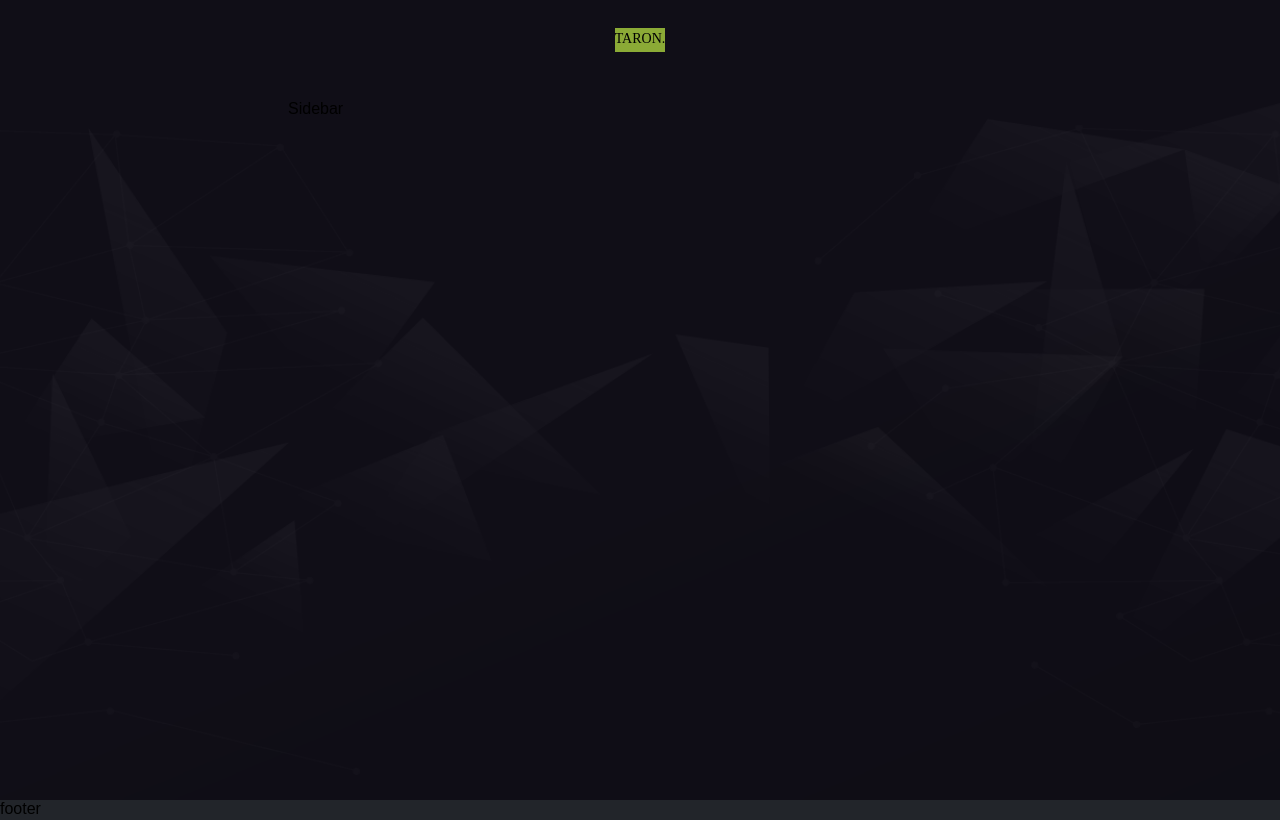
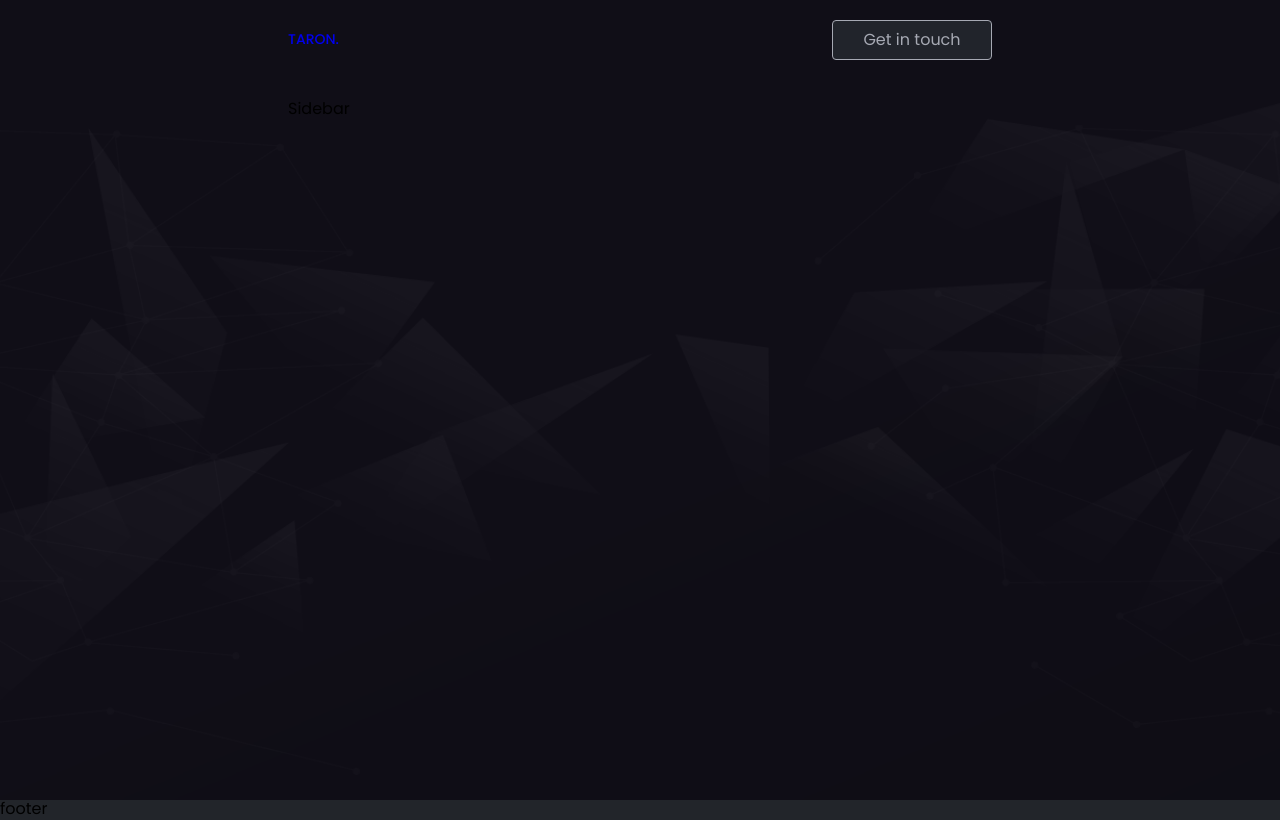
Before and after one commit to Taras-Novitskyi/MyPortfolio, a React (Create React App) app: page / in a window 1280 px wide. Built offline with nearby package versions, Linux system fonts and the light colour scheme.

Commit message:
add button in header

```diff
--- a/public/index.html
+++ b/public/index.html
@@ -15,6 +15,12 @@
       user's mobile device or desktop. See https://developers.google.com/web/fundamentals/web-app-manifest/
     -->
     <link rel="manifest" href="%PUBLIC_URL%/manifest.json" />
+    <link rel="preconnect" href="https://fonts.googleapis.com" />
+    <link rel="preconnect" href="https://fonts.gstatic.com" crossorigin />
+    <link
+      href="https://fonts.googleapis.com/css2?family=Poppins:wght@100;300;400;500;600;700;800&display=swap"
+      rel="stylesheet"
+    />
     <!--
       Notice the use of %PUBLIC_URL% in the tags above.
       It will be replaced with the URL of the `public` folder during the build.
@@ -28,5 +34,6 @@
   </head>
   <body>
     <div id="root"></div>
+    <div id="modal-root"></div>
   </body>
 </html>
--- a/src/components/Button/Button.styled.tsx
+++ b/src/components/Button/Button.styled.tsx
@@ -1,3 +1,18 @@
 import styled from "styled-components";
 
-export const Btn = styled.button``;
+export const Btn = styled.button`
+  width: 160px;
+  height: 40px;
+
+  color: #a6a9b3;
+  background-color: #21242b;
+  border: 1px solid #a6a9b3;
+  border-radius: 4px;
+
+  transition: all 0.25s ease-out;
+
+  &:hover {
+    color: #e4e6f0;
+    border: 1px solid #e4e6f0;
+  }
+`;
--- a/src/components/Button/Button.tsx
+++ b/src/components/Button/Button.tsx
@@ -1,5 +1,13 @@
 import React from "react";
 
-export const Button: React.FC = () => {
-  return <div>Button</div>;
+import { Btn } from "./Button.styled";
+
+interface ButtonProps extends React.HTMLProps<HTMLButtonElement> {
+  type?: "submit" | "reset" | "button" | undefined;
+  onClick?: (e: React.MouseEvent<HTMLElement>) => void;
+  children: React.ReactNode;
+}
+
+export const Button: React.FC<ButtonProps> = ({ children, ...buttonProps }) => {
+  return <Btn {...buttonProps}>{children}</Btn>;
 };
--- a/src/components/Container/Conteiner.styled.tsx
+++ b/src/components/Container/Conteiner.styled.tsx
@@ -4,14 +4,14 @@ export const StyledContainer = styled.div`
   position: relative;
   margin: 0 auto;
   padding: 0 16px;
-  max-width: ${(p) => p.theme.breakPoints[0]};
+  width: ${(p) => p.theme.breakPoints[0]};
 
   @media screen and (min-width: 768px) {
     padding: 0 32px;
-    max-width: ${(p) => p.theme.breakPoints[1]};
+    width: ${(p) => p.theme.breakPoints[1]};
   }
   @media screen and (min-width: 1440px) {
     padding: 0 100px;
-    max-width: ${(p) => p.theme.breakPoints[2]};
+    width: ${(p) => p.theme.breakPoints[2]};
   }
 `;
--- a/src/components/Header/Header.styled.tsx
+++ b/src/components/Header/Header.styled.tsx
@@ -18,26 +18,22 @@ export const StyledHeader = styled.header`
 
 export const HeaderWrapper = styled.div`
   display: flex;
-  // justify-content: space-between;
+  justify-content: space-between;
   align-items: center;
-  // width: 100%;
 `;
 
-export const Headerblock = styled.div`
-  top: ${(p) => p.theme.space(4.5)};
-  right: ${(p) => p.theme.space(4)};
+export const MenuContainer = styled.div`
+  display: flex;
+  align-items: center;
 
-  @media (min-width: 768px) {
+  /* @media (min-width: 768px) {
     top: ${(p) => p.theme.space(4.5)};
     right: ${(p) => p.theme.space(8)};
   }
   @media (min-width: 1440px) {
     top: ${(p) => p.theme.space(4.5)};
     right: ${(p) => p.theme.space(25)};
-  }
-  display: flex;
-  align-items: center;
-  margin-left: auto;
+  } */
 `;
 
 export const StyledNav = styled.nav`
@@ -53,15 +49,15 @@ export const StyledNav = styled.nav`
 export const StyledLink = styled(NavLink)`
   position: relative;
   display: flex;
-  flex-direction: row;
-  justify-content: center;
+  // flex-direction: row;
+  // justify-content: center;
   align-items: center;
 
   font-family: "Poppins";
   font-weight: 500;
-  font-size: 14px;
+  font-size: 16px;
   line-height: 22px;
-  color: "#23262A";
+  color: #a6a9b3;
   white-space: nowrap;
 
   &::after {
@@ -69,10 +65,10 @@ export const StyledLink = styled(NavLink)`
     position: absolute;
     width: 100%;
     transform: scaleX(0);
-    height: 2px;
+    height: 1px;
     bottom: 0;
     left: 0;
-    background-color: #8baa36;
+    background-color: #e4e6f0;
     transform-origin: bottom right;
     transition: transform 0.25s ease-out;
   }
@@ -83,23 +79,17 @@ export const StyledLink = styled(NavLink)`
   }
 
   &.active {
-    color: #8baa36;
+    color: #e4e6f0;
   }
 
   &:hover,
   :focus {
-    color: #8baa36;
+    color: #e4e6f0;
   }
-
-  // &:first-of-type {
-  //   justify-content: start;
-  //   flex-grow: 1;
-  // }
 `;
 
-export const Logo = styled.div`
+export const Logo = styled(NavLink)`
   height: 24px;
-  flex-grow: 1;
 
   font-family: "Poppins";
   font-weight: 500;
@@ -107,7 +97,7 @@ export const Logo = styled.div`
   line-height: 22px;
   color: "#23262A";
 
-  background-color: #8baa36;
+  // background-color: #8baa36;
 `;
 
 export const StyledBurger = styled.button`
--- a/src/components/Header/Header.tsx
+++ b/src/components/Header/Header.tsx
@@ -1,5 +1,6 @@
 import React from "react";
 import { useLocation } from "react-router-dom";
+import { Button } from "../Button/Button";
 
 import { Container } from "../Container/Container";
 import {
@@ -8,6 +9,7 @@ import {
   HeaderWrapper,
   StyledNav,
   Logo,
+  MenuContainer,
 } from "./Header.styled";
 
 export const Header: React.FC = () => {
@@ -17,13 +19,15 @@ export const Header: React.FC = () => {
     <StyledHeader>
       <Container>
         <HeaderWrapper>
-          <Logo>TARON.</Logo>
-          <StyledNav>
-            {/* <StyledLink to="/"></StyledLink> */}
-            <StyledLink to="/about">About</StyledLink>
-            <StyledLink to="/work">Work</StyledLink>
-            <StyledLink to="/contact">Contact</StyledLink>
-          </StyledNav>
+          <Logo to="/">TARON.</Logo>
+          <MenuContainer>
+            <StyledNav>
+              <StyledLink to="/about">About</StyledLink>
+              <StyledLink to="/work">Work</StyledLink>
+              <StyledLink to="/contact">Contact</StyledLink>
+            </StyledNav>
+            <Button type="button">Get in touch</Button>
+          </MenuContainer>
         </HeaderWrapper>
       </Container>
     </StyledHeader>
--- a/src/components/SharedLayout/SharedLayout.styled.ts
+++ b/src/components/SharedLayout/SharedLayout.styled.ts
@@ -8,5 +8,4 @@ export const LayoutContainer = styled.div`
 
 export const Main = styled.main`
   flex-grow: 1;
-
 `;
```
